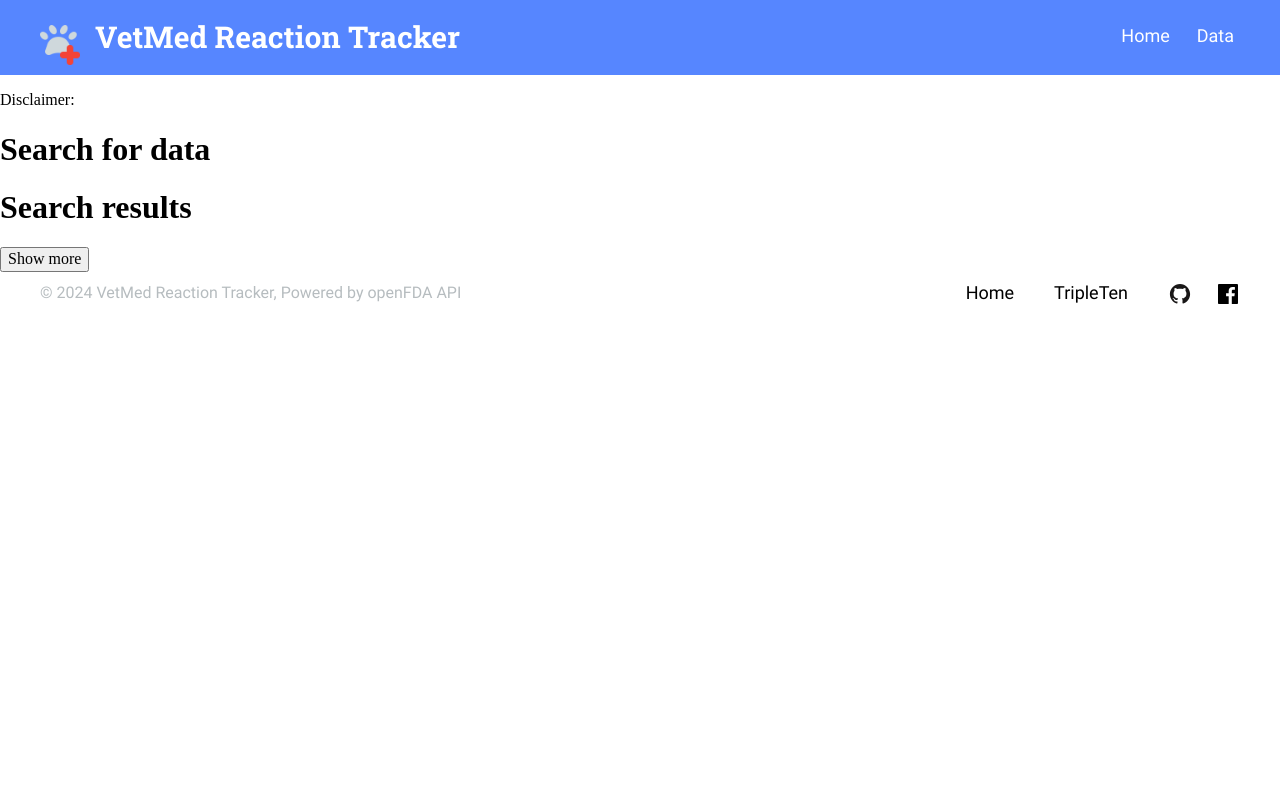
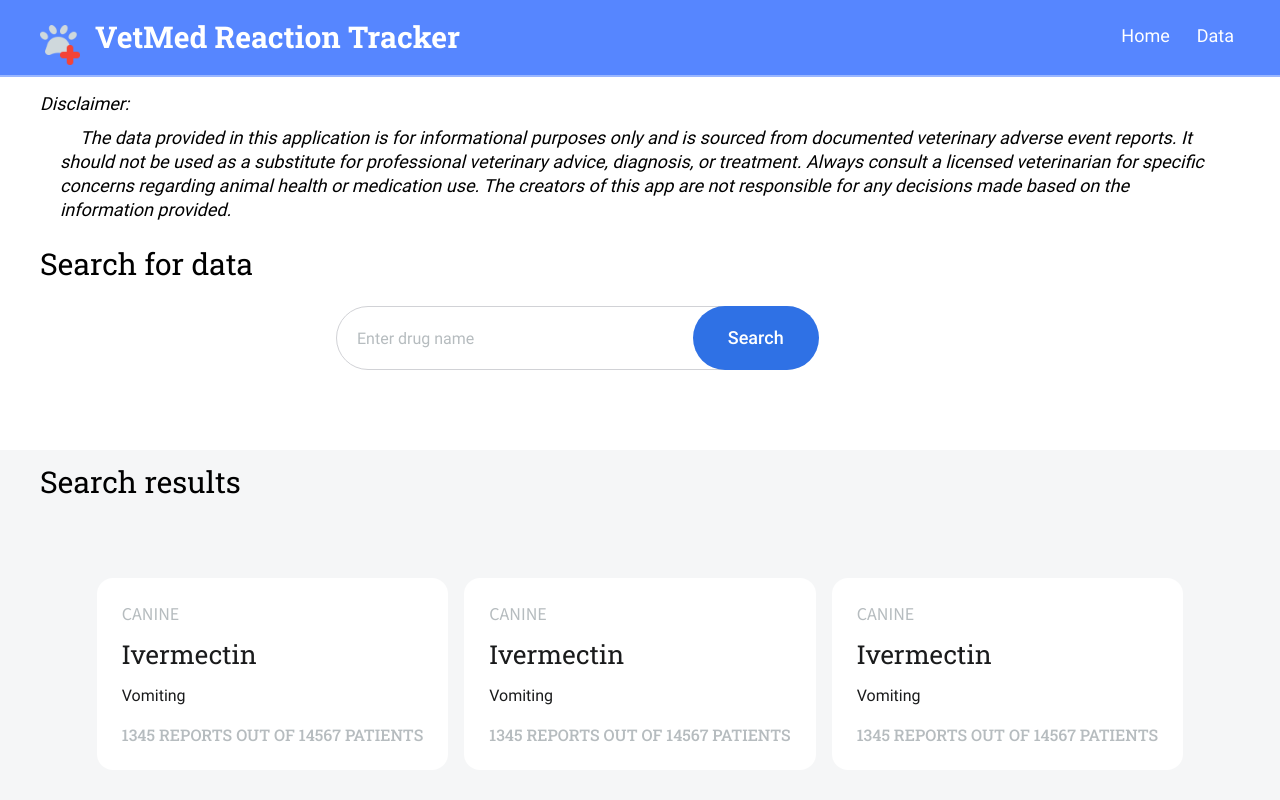
Before and after one commit to jorohino/vetmed-tracker-frontend, a React (Vite) app: page /data in a window 1280 px wide. Shown: the top 800 px of the page. Built offline with nearby package versions, Linux system fonts and the light colour scheme.

Commit message:
Implement basic data, data header, data card list, search form and preloader CSS

```diff
--- a/src/components/DataCardList/DataCardList.css
+++ b/src/components/DataCardList/DataCardList.css
@@ -0,0 +1,43 @@
+.data-card-list {
+  margin: 0;
+  padding: 0 0 10px;
+  display: flex;
+  flex-direction: column;
+  background-color: rgba(245, 246, 247, 1);
+}
+
+.data-card-list__header {
+  font-family: "Roboto Slab";
+  font-size: 30px;
+  font-weight: 400;
+  line-height: 64px;
+  margin: 0 40px;
+}
+
+.data-card-list__container {
+  display: flex;
+  flex-direction: row;
+  flex-wrap: wrap;
+  align-items: center;
+  height: 100%;
+  margin: 64px auto;
+  gap: 16px;
+}
+
+.data-card-list__show-more-btn {
+  background-color: rgb(255, 255, 255);
+  align-self: center;
+  border: none;
+  border-radius: 100px;
+  color: rgb(26, 27, 28);
+  font-family: "Roboto";
+  font-weight: 500;
+  height: 64px;
+  width: 288px;
+  cursor: pointer;
+}
+
+.data-card-list__show-more-btn:hover {
+  background-color: rgb(232, 232, 232);
+  transition: 0.25s ease-in-out;
+}
--- a/src/components/DataCardList/DataCardList.jsx
+++ b/src/components/DataCardList/DataCardList.jsx
@@ -6,7 +6,11 @@ function DataCardList({}) {
   return (
     <div className="data-card-list">
       <h1 className="data-card-list__header">Search results</h1>
-      <div className="data-card-list__container"></div>
+      <div className="data-card-list__container">
+        <DataCard></DataCard>
+        <DataCard></DataCard>
+        <DataCard></DataCard>
+      </div>
       <button className="data-card-list__show-more-btn">Show more</button>
     </div>
   );
--- a/src/components/DataHeader/DataHeader.css
+++ b/src/components/DataHeader/DataHeader.css
@@ -0,0 +1,51 @@
+.data-header {
+  margin: 0;
+  padding: 0;
+  display: flex;
+  flex-direction: column;
+}
+
+.data-header__nav-container {
+  border-bottom: 2px solid rgba(86, 134, 255, 0.6);
+}
+
+.data-header__text-container {
+  margin: 0 40px;
+  display: flex;
+  flex-direction: column;
+  gap: 10px;
+}
+
+.data-header__subtitle {
+  font-family: "Roboto";
+  font-size: 18px;
+  font-weight: 400;
+  line-height: 24px;
+  margin: 0;
+  padding: 15px 0 0;
+  font-style: italic;
+}
+
+.data-header__text {
+  font-family: "Roboto";
+  font-size: 18px;
+  font-weight: 400;
+  line-height: 24px;
+  margin: 0;
+  padding: 0 20px;
+  text-indent: 20px;
+  font-style: italic;
+}
+
+.data-header__title {
+  font-family: "Roboto Slab";
+  font-size: 30px;
+  font-weight: 400;
+  line-height: 64px;
+  margin: 0;
+}
+
+.data-header__search-container {
+  margin: 0 auto 80px;
+  max-width: 608px;
+}
--- a/src/components/DataHeader/DataHeader.jsx
+++ b/src/components/DataHeader/DataHeader.jsx
@@ -1,6 +1,7 @@
 import { React } from "react";
 import "./DataHeader.css";
 import Navigation from "../Navigation/Navigation";
+import SearchForm from "../SearchForm/SearchForm";
 
 function DataHeader({}) {
   return (
@@ -10,7 +11,19 @@ function DataHeader({}) {
       </div>
       <div className="data-header__text-container">
         <p className="data-header__subtitle">Disclaimer:</p>
+        <p className="data-header__text">
+          The data provided in this application is for informational purposes
+          only and is sourced from documented veterinary adverse event reports.
+          It should not be used as a substitute for professional veterinary
+          advice, diagnosis, or treatment. Always consult a licensed
+          veterinarian for specific concerns regarding animal health or
+          medication use. The creators of this app are not responsible for any
+          decisions made based on the information provided.
+        </p>
         <h1 className="data-header__title">Search for data</h1>
+        <div className="data-header__search-container">
+          <SearchForm />
+        </div>
       </div>
     </header>
   );
--- a/src/components/SearchForm/SearchForm.css
+++ b/src/components/SearchForm/SearchForm.css
@@ -0,0 +1,62 @@
+.search-form {
+  position: relative;
+  display: flex;
+  justify-content: center;
+  align-items: center;
+  width: 100%;
+}
+
+.search-form__input {
+  width: 606px;
+  height: 42px;
+  padding: 10px 50px 10px 20px;
+  margin: 0;
+  border: 1px solid rgba(209, 210, 214, 1);
+  border-radius: 100px;
+  outline: none;
+  font-family: "Roboto";
+  font-size: 16px;
+  font-weight: 400;
+  line-height: 22px;
+  text-align: left;
+}
+
+.search-form__input::placeholder {
+  color: rgba(182, 188, 191, 1);
+}
+
+.search-form__submit {
+  position: relative;
+  right: 125px;
+  width: 168px;
+  height: 64px;
+  padding: 10px 20px;
+  background-color: rgb(47, 113, 229);
+  border: none;
+  border-radius: 100px;
+  color: #fff;
+  font-family: "Roboto";
+  font-size: 18px;
+  font-weight: 500;
+  line-height: 24px;
+  text-align: center;
+  cursor: pointer;
+}
+
+.search-form__submit:hover {
+  background-color: rgb(52, 126, 255);
+  transition: 0.25s ease-in-out;
+}
+
+@media screen and (max-width: 768px) {
+  .search-form__submit {
+    max-width: 160px;
+  }
+}
+
+/* FIX: IMPLEMENT ACTIVE STATE
+  .search-form__submit:active {
+    background-color: rgb(42, 101, 204);
+    transition: 1s ease-in-out;
+  }
+  */
--- a/src/components/SearchForm/SearchForm.jsx
+++ b/src/components/SearchForm/SearchForm.jsx
@@ -0,0 +1,19 @@
+import { React } from "react";
+import "./SearchForm.css";
+
+function SearchForm({}) {
+  return (
+    <div className="search-form">
+      <input
+        className="search-form__input"
+        type="text"
+        placeholder="Enter drug name"
+      ></input>
+      <button className="search-form__submit" type="submit">
+        Search
+      </button>
+    </div>
+  );
+}
+
+export default SearchForm;
```
Also changed, not shown: src/components/Preloader/Preloader.css (+24 -0 lines).
